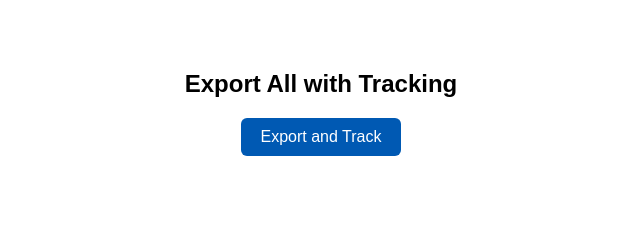
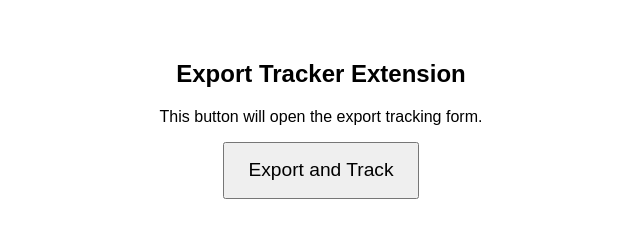
Before and after one commit to gertverbeken-pixel/tableau-export-extension, a plain HTML site: page index.html in a window 1280 px wide. Shown: the whole page, without its empty margins (319-959 px from the left). Drawn offline with Linux system fonts and the light colour scheme.

```diff
--- a/index.html
+++ b/index.html
@@ -1,46 +1,23 @@
-
 <!DOCTYPE html>
 <html>
 <head>
-  <title>Export Tracker (Google Form)</title>
+  <meta charset="utf-8" />
+  <title>Export Tracker</title>
   <style>
-    body {
-      font-family: sans-serif;
-      display: flex;
-      flex-direction: column;
-      align-items: center;
-      justify-content: center;
-      margin-top: 50px;
-    }
-    button {
-      padding: 10px 20px;
-      font-size: 16px;
-      background-color: #0059b3;
-      color: white;
-      border: none;
-      border-radius: 6px;
-      cursor: pointer;
-    }
-    button:hover {
-      background-color: #004080;
-    }
+    body { font-family: sans-serif; text-align: center; padding: 2em; }
+    button { font-size: 1.2em; padding: 0.8em 1.2em; }
   </style>
+  <script type="text/javascript" src="https://extensions.tableauusercontent.com/resources/tableau.extensions.1.latest.min.js"></script>
 </head>
 <body>
-  <h2>Export All with Tracking</h2>
+  <h2>Export Tracker Extension</h2>
+  <p>This button will open the export tracking form.</p>
   <button id="exportBtn">Export and Track</button>
 
   <script>
     document.getElementById("exportBtn").addEventListener("click", async () => {
-      console.log("📤 Opening Google Form to log export");
-
-      // Replace with your actual Google Form prefill URL
-      const formUrl = "https://docs.google.com/forms/d/e/1FAIpQLSfq9n6z0yzRmVLjA3pPKCRZYa5SqpC2r9txG1U30bMN0zF96Q/viewform";
-
-      // Optional: Add query string with prefill values if needed
-      // const prefilled = formUrl + "?entry.123456=username&entry.7891011=dashboardname";
-
-      window.open(formUrl, "_blank");
+      console.log("🔁 Button clicked, opening Google Form...");
+      window.open("https://docs.google.com/forms/d/e/1FAIpQLSfKoVyw607IAA__876CrF8LomNri7sgaZ7Po-3H46jpICruDQ/viewform?usp=header", "_blank");
     });
   </script>
 </body>
```
Also changed, not shown: 1 other file.
